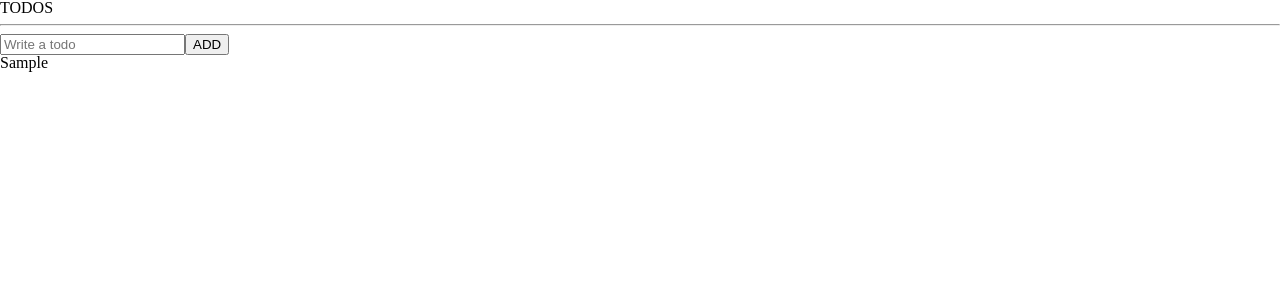
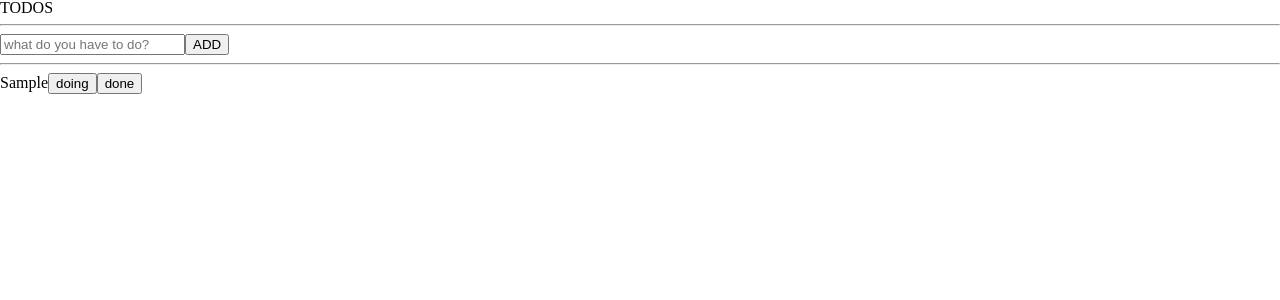
Before and after one commit to JungwooYang/jtodo2, a React (Create React App) app: page / in a window 1280 px wide. Both pictures are taken after typing "Sample" into the empty fields and a click on the button "ADD". Shown: the top 300 px of the page. Built offline with nearby package versions, Linux system fonts and the light colour scheme.

Commit message:
refactoring and categories

```diff
--- a/src/App.tsx
+++ b/src/App.tsx
@@ -1,6 +1,6 @@
 import React from "react";
 import { createGlobalStyle } from "styled-components";
-import ToDoList from "./ToDoList";
+import ToDoList from "./components/ToDoList";
 
 const GlobalStyle = createGlobalStyle`
 html, body, div, span, applet, object, iframe,
--- a/src/ToDoList.tsx
+++ /dev/null
@@ -1,47 +0,0 @@
-import { useForm } from "react-hook-form";
-import { useRecoilState, atom } from "recoil";
-interface IForm {
-  todo: string;
-}
-
-interface ITodo {
-  id: number;
-  text: string;
-  category: "TODO" | "DOING" | "DONE";
-}
-
-const todoState = atom<ITodo[]>({
-  key: "todo",
-  default: [],
-});
-
-function TodoList() {
-  const [todos, setTodos] = useRecoilState(todoState);
-  const { register, handleSubmit, setValue } = useForm<IForm>();
-  const handleValid = ({ todo }: IForm) => {
-    setTodos((newTodos) => [
-      { text: todo, id: Date.now(), category: "TODO" },
-      ...newTodos,
-    ]);
-    setValue("todo", "");
-  };
-  return (
-    <div>
-      <h1>TODOS</h1>
-      <hr />
-      <form onSubmit={handleSubmit(handleValid)}>
-        <input
-          {...register("todo", { required: "Please write a todo" })}
-          placeholder="Write a todo"
-        />
-        <button>ADD</button>
-      </form>
-      <ul>
-        {todos.map((todo) => (
-          <li key={todo.id}>{todo.text}</li>
-        ))}
-      </ul>
-    </div>
-  );
-}
-export default TodoList;
--- /dev/null
+++ b/src/atoms.tsx
@@ -0,0 +1,12 @@
+import { atom } from "recoil";
+
+export interface ITodo {
+  text: string;
+  id: number;
+  category: "TODO" | "DOING" | "DONE";
+}
+
+export const todoState = atom<ITodo[]>({
+  key: "todo",
+  default: [],
+});
--- /dev/null
+++ b/src/components/ToDoList.tsx
@@ -0,0 +1,22 @@
+import { useRecoilValue } from "recoil";
+import { todoState } from "../atoms";
+import CreateTodo from "./createTodo";
+import Todo from "./Todo";
+
+function TodoList() {
+  const todos = useRecoilValue(todoState);
+  return (
+    <div>
+      <h1>TODOS</h1>
+      <hr />
+      <CreateTodo />
+      <hr />
+      <ul>
+        {todos.map((todo) => (
+          <Todo key={todo.id} {...todo} />
+        ))}
+      </ul>
+    </div>
+  );
+}
+export default TodoList;
--- /dev/null
+++ b/src/components/Todo.tsx
@@ -0,0 +1,33 @@
+import React from "react";
+import { ITodo } from "../atoms";
+
+function Todo({ text, category }: ITodo) {
+  const onClick = (event: React.MouseEvent<HTMLButtonElement>) => {
+    const {
+      currentTarget: { name },
+    } = event;
+    console.log(name);
+  };
+  return (
+    <li>
+      <span>{text}</span>
+      {category !== "TODO" && (
+        <button name="TODO" onClick={onClick}>
+          todo
+        </button>
+      )}
+      {category !== "DOING" && (
+        <button name="DOING" onClick={onClick}>
+          doing
+        </button>
+      )}
+      {category !== "DONE" && (
+        <button name="DONE" onClick={onClick}>
+          done
+        </button>
+      )}
+    </li>
+  );
+}
+
+export default Todo;
--- /dev/null
+++ b/src/components/createTodo.tsx
@@ -0,0 +1,35 @@
+import { useForm } from "react-hook-form";
+import { useSetRecoilState } from "recoil";
+import { todoState } from "../atoms";
+
+interface IForm {
+  todo: string;
+}
+function CreateTodo() {
+  const setTodos = useSetRecoilState(todoState);
+  const { register, handleSubmit, setValue } = useForm<IForm>();
+  const handleValid = ({ todo }: IForm) => {
+    setTodos((newTodo) => [
+      { text: todo, id: Date.now(), category: "TODO" },
+      ...newTodo,
+    ]);
+    setValue("todo", "");
+  };
+  return (
+    <form onSubmit={handleSubmit(handleValid)}>
+      <input
+        {...register("todo", {
+          required: "write a todo",
+          minLength: {
+            value: 2,
+            message: "it shold be more than 2 letters.",
+          },
+        })}
+        placeholder="what do you have to do?"
+      />
+      <button>ADD</button>
+    </form>
+  );
+}
+
+export default CreateTodo;
```
